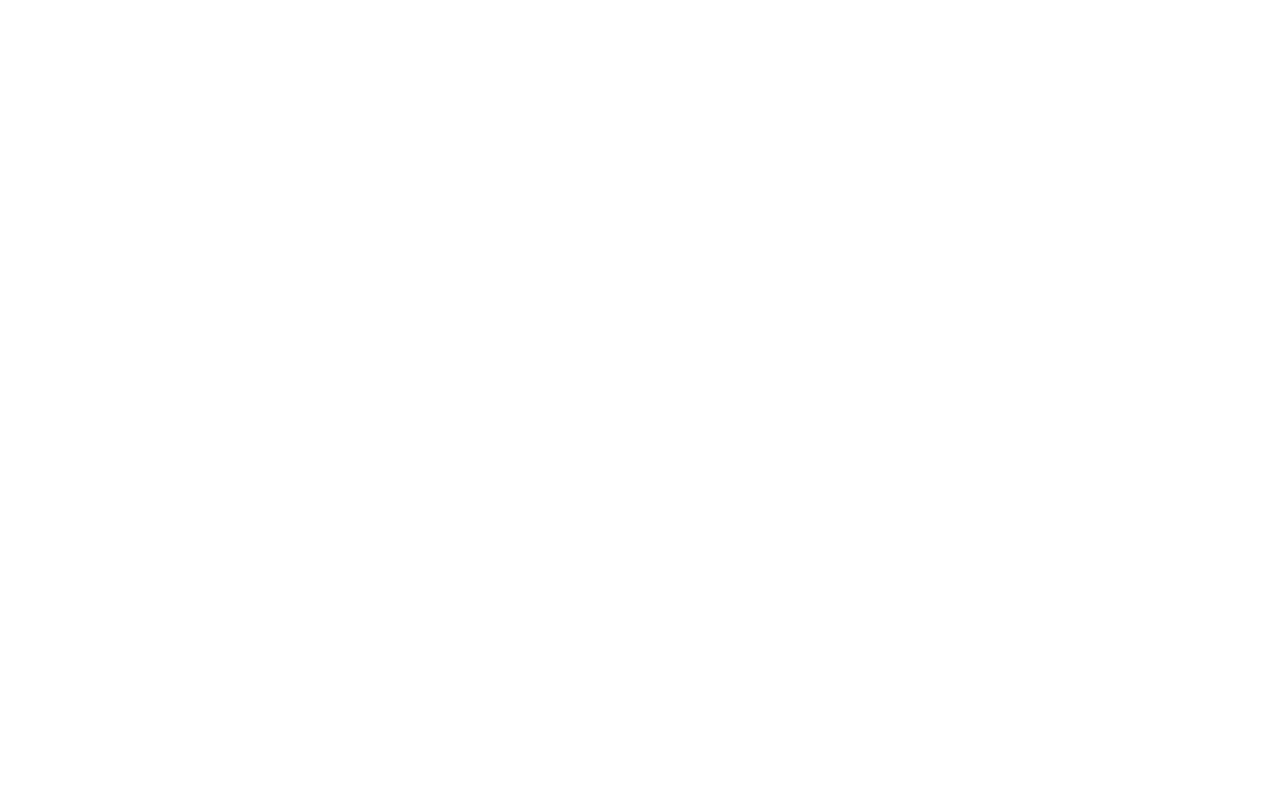
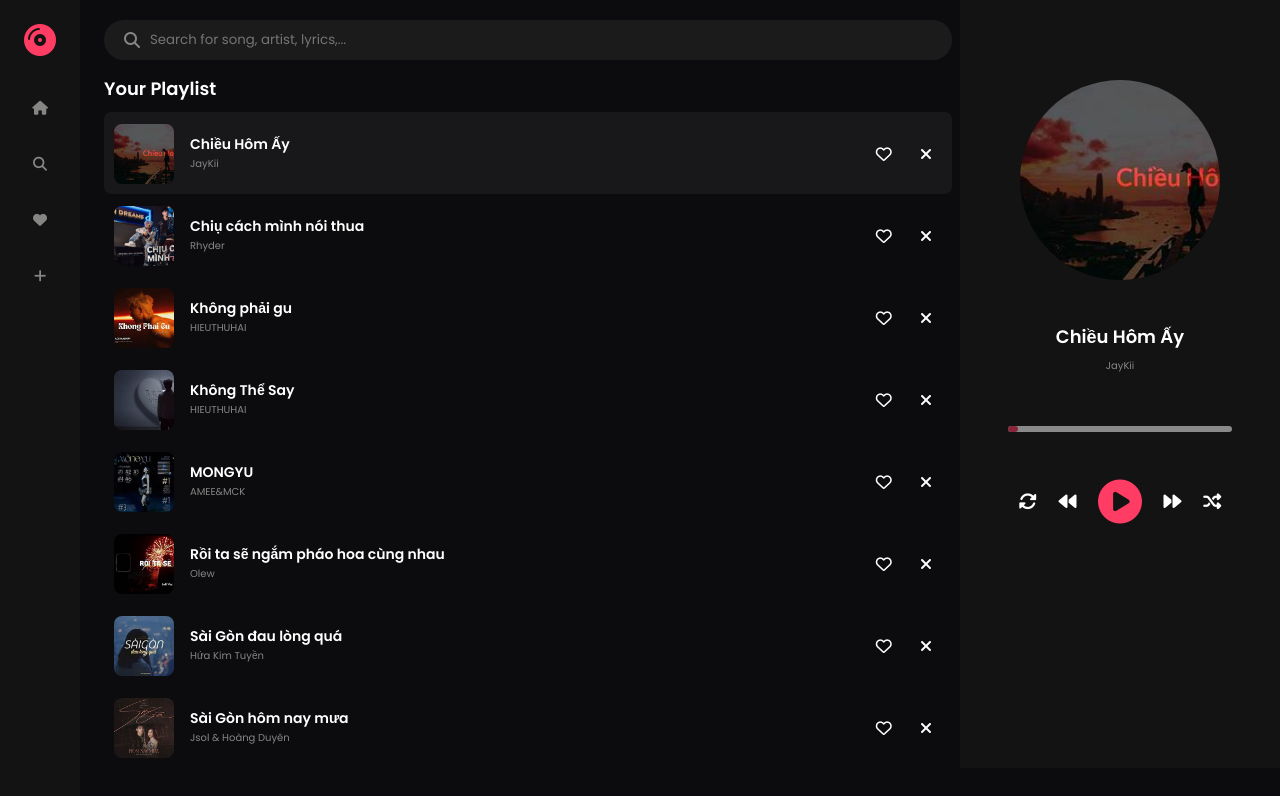
Before and after one commit to CaoKimCam/javascript_basic, a plain HTML site: page exercises/js_basic/task2/index.html in a window 1280 px wide. Drawn offline with Linux system fonts and the light colour scheme.

Commit message:
update basic code music player

```diff
--- a/exercises/js_basic/task2/index.html
+++ b/exercises/js_basic/task2/index.html
@@ -4,55 +4,87 @@
 <head>
     <meta charset="UTF-8">
     <meta name="viewport" content="width=device-width, initial-scale=1.0">
-    <title>Document</title>
+
+    <link rel="preconnect" href="https://fonts.gstatic.com">
+    <link href="https://fonts.googleapis.com/css2?family=Poppins:wght@300;400;600&display=swap" rel="stylesheet">
+    <link rel="stylesheet" href="./stylemain.css">
+
+    <title>Musical</title>
+
+    <script src="https://kit.fontawesome.com/05cacd1f06.js" crossorigin="anonymous"></script>
 </head>
 
 <body>
-    <div>
+    <aside>
+        <div class="logo header">
+            <i class="logo-icon fa-solid fa-compact-disc"></i>
+        </div>
+        <nav>
+            <a href="">
+                <i class="fa-solid fa-house"></i>
+            </a>
+            <a href="">
+                <i class="fa-solid fa-magnifying-glass"></i>
+            </a>
+            <a href="">
+                <i class="fa-solid fa-heart"></i>
+            </a>
+            <a href="">
+                <i class="fa-solid fa-plus"></i>
+            </a>
+        </nav>
+    </aside>
 
-    </div>
-    <script>
-        /**
-         * 1. Render songs
-         * 2. Sccroll top
-         * 3. Play/ pause/ stop
-         * 4. CD rotate
-         * 5. Next/ Previous
-         * 6. Random
-         * 7. Next/ Repeat when ended
-         * 8. Active song
-         * 9. Scroll active song into view
-         * 10. Play song when click
-         */
+    <section>
+        <div class="search-menu header">
+            <div class="search-input">
+                <i class="search-icon fa-solid fa-magnifying-glass"></i>
+                <input class="search-text" type="text" placeholder="Search for song, artist, lyrics,...">
+            </div>
+        </div>
 
-        const $ = document.querySelector.bind(document)
-        const $$ = document.querySelectorAll.bind(document)
-        const app = {
-            songs: [],
-            render: function () {
-                const htmls = this.songs.map(song => {
-                    return `
-                        <div class="song">
-                            <div class="thumb"
-                                style="background-image: url('${song.image}')">
-                            </div>
-                            <div class="body">
-                                <h3 class="title">${song.name}</h3>
-                                <p class="author">${song.singer}</p>
-                            </div>
-                            <div class="option">
-                                <i class="fas fa-ellipis-h"></i>
-                            </div>
-                        </div>
-                    `
+        <div class="main-content">
+            <h4 class="main-content-text">Your Playlist</h4>
 
-                })
-            },
-            start: function () {
-                this.render()
-            }
-        }
-    </script>
+            <div class="playlist">
+
+            </div>
+        </div>
+    </section>
+    <article>
+        <div class="header"></div>
+        <div class="player">
+            <div class="cd">
+                <div class="cd-thumbnail" style="background-image: url('./image/ChieuHomAy.jpg');"></div>
+            </div>
+            <div class="playing-song">
+                <h5 class="playing-song-name">Chiều hôm ấy</h5>
+                <p class="playing-song-artist">JayKii</p>
+            </div>
+            <input id="progress" class="progress" type="range" value="0" step="1" min="0" max="100">
+            <div class="controls">
+                <div class="btn btn-repeat">
+                    <i class="fa-solid fa-rotate"></i>
+                </div>
+                <div class="btn btn-prev">
+                    <i class="fa-solid fa-backward"></i>
+                </div>
+                <div class="btn btn-toggle-play">
+                    <i class="icon-play fa-solid fa-circle-play"></i>
+                    <i class="icon-pause fa-solid fa-circle-pause"></i>
+                </div>
+                <div class="btn btn-next">
+                    <i class="icon-next fa-solid fa-forward"></i>
+                </div>
+                <div class="btn btn-shuffle">
+                    <i class="icon-shuffle fa-solid fa-shuffle"></i>
+                </div>
+            </div>
+            <audio id="audio" src=""></audio>
+        </div>
+    </article>
+
+    <script src="./main.js"></script>
 </body>
 
 </html>
--- /dev/null
+++ b/exercises/js_basic/task2/main.js
@@ -0,0 +1,223 @@
+ /**
+         * 1. Render songs
+         * 2. Sccroll top
+         * 3. Play/ pause/ stop
+         * 4. CD rotate
+         * 5. Next/ Previous
+         * 6. Random
+         * 7. Next/ Repeat when ended
+         * 8. Active song
+         * 9. Scroll active song into view
+         * 10. Play song when click
+         */
+ const $ = document.querySelector.bind(document)
+ const $$ = document.querySelectorAll.bind(document)
+
+ //  define variables
+ const cd= $('.cd')
+ const heading= $('h5.playing-song-name')
+ const cdThumb=$('.cd-thumbnail')
+ const audio=$('#audio')
+ const playBtn=$('.btn-toggle-play')
+ const player = $('.player')
+ const progress=$('#progress')
+ const nextBtn=$('.btn-next')
+ const prevBtn=$('.btn-prev')
+ const repeatBtn=$('.btn-repeat')
+ const suffleBtn=$('.btn-shuffle')
+
+ const app = {
+     currentIndex:0,
+     isPlaying:false,
+     songs: [
+         {
+             index: 0,
+             name: 'Chiều Hôm Ấy',
+             singer: 'JayKii',
+             path: "./music/ChieuHomAy.mp3",
+             image: './image/ChieuHomAy.jpg'
+         },
+         {
+             name: 'Chiụ cách mình nói thua',
+             singer: 'Rhyder',
+             path: "./music/ChiuCachMinhNoiThua.mp3",
+             image: './image/ChiuCachMinhNoiThua.jpg'
+         },
+         {
+             index: 1,
+             name: 'Không phải gu',
+             singer: 'HIEUTHUHAI',
+             path: "./music/KhongPhaiGu.mp3",
+             image: './image/KhongPhaiGu.jpg'
+         },
+         {
+             index: 2,
+             name: 'Không Thể Say',
+             singer: 'HIEUTHUHAI',
+             path: "./music/KhongTheSay.mp3",
+             image: './image/KhongTheSay.jpg'
+         },
+         {
+             index: 3,
+             name: 'MONGYU',
+             singer: 'AMEE&MCK',
+             path: "./music/MONGYU.mp3",
+             image: './image/MongYu.jpg'
+         },
+         {
+             index: 4,
+             name: 'Rồi ta sẽ ngắm pháo hoa cùng nhau',
+             singer: 'Olew',
+             path: "./music/RoiTaSeNgamPhaoHoaCungNhau.mp3",
+             image: './image/RoiTaSeNgamPhaoHoaCungNhau.jpg'
+         },
+         {
+             index: 5,
+             name: 'Sài Gòn đau lòng quá',
+             singer: 'Hứa Kim Tuyền',
+             path: "./music/SaiGonDauLongQua.mp3",
+             image: './image/SaiGonDauLongQua.jpg'
+         },
+         {
+             index: 6,
+             name: 'Sài Gòn hôm nay mưa',
+             singer: 'Jsol & Hoàng Duyên',
+             path: "./music/SaiGonHomNayMua.mp3",
+             image: './image/SaiGonHomNayMua.jpg'
+         },
+     ],
+     render: function () {
+         const htmls = this.songs.map((song, index) => {
+             return `
+             <div class="song ${index == this.currentIndex ? 'active' : ''}" data-index="${index}">
+                <div class="song-contain">
+                    <div class="song-img" style="background-image: url('${song.image}')" alt="" class="song-image"></div>
+                    <div class="song-text">
+                        <h5 class="song-name">${song.name}</h5>
+                        <p class="song-artist">${song.singer}</p>
+                    </div>
+                </div>
+
+                <div class="song-contain song-select">
+                    <div>
+                        <i class="song-favorite-${index} btn song-favorite fa-regular fa-heart" onclick="handleFavorite(event)"></i>
+                        <i class="btn song-remove-${index} fa-solid fa-xmark" onclick="handleRemove(event)"></i>
+                    </div>
+                </div>
+            </div>
+             `
+
+         })
+         $('.playlist').innerHTML = htmls.join('')
+     },
+     definedProperties:function(){
+        Object.defineProperty(this, 'currentSong',{
+            get: function(){
+                return this.songs[this.currentIndex]
+            }
+        })
+     }
+     ,
+     handleEvents: function(){
+        const _this=this;
+        cdWidth= cd.offsetWidth
+
+        // Xử lý CD quay / dừng
+        const cdThumbAnimate=cdThumb.animate([
+            {
+                transform: 'rotate(360deg)'
+            }],
+            {
+                duration: 20000,
+                interation:Infinity
+                // timing function
+            }
+        )
+        cdThumbAnimate.pause()
+        // cdThumb.pause()
+
+        // Xử lý phóng to / thu nhỏ CD
+        document.onscroll=function(){
+            // document.documentElement.scrollTop= window.scrollY (cách dùng)
+            const scrollTop = window.scrollY || document.documentElement.scrollTop
+            const newWidth = cdWidth-scrollTop
+
+            cd.style.width= newWidth>0?newWidth + 'px':0
+            // if (newWidth <= 0) cd.style.height=0
+            cd.style.opacity= newWidth/cdWidth
+        }
+
+        // Xử lý khi click play
+        playBtn.onclick=function(){
+            if (_this.isPlaying) {
+                _this.isPlaying=false
+                audio.pause()
+                playBtn.classList.remove("song-playing")
+            }
+            else{
+                audio.play()
+            }
+        }
+
+        // Khi song được play
+        audio.onplay=function(){
+            _this.isPlaying=true
+            playBtn.classList.add("song-playing")
+            cdThumbAnimate.play()
+        }
+
+        // Khi song bị pause
+        audio.onpause=function(){
+            _this.isPlaying=false
+            playBtn.classList.remove("song-playing")
+            cdThumbAnimate.pause()
+        }
+
+        // Khi tiến độ bài hát thay đổi
+        audio.ontimeupdate=function(){
+            if (audio.duration){
+                const progressPercent= Math.floor(audio.currentTime/audio.duration*100)
+                progress.value=progressPercent
+            }
+        }
+
+        // Xử lý khi tua song
+        progress.onchange=function(e){
+            const seekTime = e.target.value*audio.duration/100;
+            audio.currentTime = seekTime;
+        }
+
+        // Xử lý khi click next
+        nextBtn.onclick=function(){
+            _this.nextSong()
+        }
+     },
+     loadCurrentSong: function (){
+        heading.textContent=this.currentSong.name
+        cdThumb.style.backgroundImage=`url('${this.currentSong.image}')`
+        audio.src=this.currentSong.path
+     },
+     nextSong: function (){
+        this.currentIndex++;
+        if (this.currentIndex >= this.length)
+        {
+            this.currentSong=0
+        }
+        this.loadCurrentSong()
+     }
+     ,
+     start: function () {
+        // định nghĩa các thuộc tính cho object
+        this.definedProperties()
+
+        // Lắng nghe/ xử lý các sự kiện DOM event
+        this.handleEvents()
+
+        // Tải thông tin bài hát đầu tiên khi vào UI
+        this.loadCurrentSong()
+
+        // render playlist
+        this.render()
+     }
+ }
+ app.start()
--- /dev/null
+++ b/exercises/js_basic/task2/stylemain.css
@@ -0,0 +1,333 @@
+:root {
+    --text-color: #fff;
+    --descrip-text-color: #868685;
+}
+
+* {
+    padding: 0;
+    margin: 0;
+    box-sizing: inherit;
+}
+
+html {
+    font-size: 62.5%;
+    line-height: 1.6rem;
+    box-sizing: border-box;
+    font-family: "Poppins", sans-serif;
+}
+
+.btn:hover {
+    cursor: pointer;
+}
+
+body {
+    width: 100%;
+    background-color: #0C0C0E;
+    color: var(--text-color);
+    display: flex;
+    justify-content: space-between;
+}
+
+.header {
+    height: 8rem;
+}
+
+.controls .song-playing .icon-pause {
+    display: block;
+}
+
+.song-playing .icon-play {
+    display: none;
+}
+
+/* Aside */
+aside {
+    width: 8rem;
+    height: 100%;
+    background-color: #131313;
+    position: fixed;
+}
+
+.logo {
+    display: flex;
+    align-items: center;
+    justify-content: center;
+}
+
+.logo-icon {
+    display: block;
+    font-size: 3.2rem;
+    color: #ff3c63;
+}
+
+nav {
+    font-size: 1.4rem;
+    display: flex;
+    flex-direction: column;
+    align-items: center;
+}
+
+nav a {
+    display: block;
+    padding: 2rem 0;
+    text-decoration: none;
+    color: var(--descrip-text-color)
+}
+
+/* Section */
+section {
+    width: 70%;
+    position: relative;
+    left: 8rem;
+}
+
+.search-menu {
+    display: flex;
+}
+
+.search-input {
+    display: flex;
+    align-items: center;
+    margin: 2rem 2.4rem;
+    background-color: #1C1B1C;
+    height: 4rem;
+    border-radius: 45px;
+    font-size: 1.6rem;
+    color: var(--descrip-text-color);
+    width: 100%;
+}
+
+.search-icon {
+    padding-left: 2rem;
+}
+
+.search-text {
+    padding: 1rem;
+    background-color: #1C1B1C;
+    border: none;
+    font-family: "Poppins", sans-serif;
+    width: 100%;
+    color: var(--text-color);
+    border-radius: 45px;
+}
+
+.search-text:focus {
+    outline: none;
+}
+
+/* Main content */
+.main-content {
+    margin: 0 2.4rem;
+}
+
+.main-content-text {
+    padding-bottom: 1.4rem;
+    line-height: 1.8rem;
+    font-size: 1.8rem;
+}
+
+.song,
+.song-contain {
+    display: flex;
+    flex-direction: row;
+    align-items: center;
+}
+
+.song {
+    justify-content: space-between;
+    padding: 1.2rem 0 1rem 1rem;
+    border-radius: 7px;
+}
+
+.song:hover {
+    background-color: rgba(255, 255, 255, 0.03);
+    cursor: pointer;
+}
+
+.song-number {
+    width: 4rem;
+    text-align: center;
+    align-self: center;
+    font-size: 1.2rem;
+    color: var(--descrip-text-color);
+
+}
+
+.song-img {
+    width: 6rem;
+    height: 6rem;
+    border-radius: 8px;
+    background-size: cover;
+}
+
+.song-text {
+    padding-left: 1.6rem;
+}
+
+.song-name {
+    font-size: 1.4rem;
+    font-weight: 550;
+}
+
+.song-artist {
+    padding-top: 0.4rem;
+    font-size: 1rem;
+    color: var(--descrip-text-color)
+}
+
+.song-select {
+    padding-right: 2rem;
+    font-size: 1.6rem;
+    /* width: 20%; */
+    justify-content: space-between;
+}
+
+.song-duration {
+    font-size: 1.4rem;
+    color: var(--descrip-text-color);
+}
+
+.song-select div i {
+    padding-left: 2.4rem;
+}
+
+.song-select{
+    display: absolute;
+    right: 0;
+    top: 0;
+}
+/* Article */
+article {
+    width: 25%;
+    background-color: #131313;
+}
+
+.player {
+    position: sticky;
+    display: flex;
+    flex-direction: column;
+    align-items: center;
+}
+
+.cd {
+    display: flex;
+    width: 20rem;
+    height: 20rem;
+}
+
+.cd-thumbnail {
+    width: 100%;
+    height: 100%;
+    border-radius: 50%;
+    background-color: #0C0C0E;
+    background-size: cover;
+    margin: auto;
+}
+
+.playing-song {
+    margin: 4.8rem;
+    text-align: center;
+}
+
+.playing-song-name {
+    font-size: 1.8rem;
+    line-height: 1.8rem;
+    padding-bottom: 1.2rem;
+    color: var(--text-color);
+}
+
+.playing-song-artist {
+    font-size: 1rem;
+    color: var(--descrip-text-color);
+}
+
+
+
+.btn-toggle-play .icon-pause {
+    display: none;
+}
+
+#progress {
+    margin-top: 0.4rem;
+    width: 70%;
+    -webkit-appearance: none;
+    appearance: none;
+    height: 6px;
+    background: #ffffff;
+    outline: none;
+    opacity: 0.5;
+    -webkit-transition: 0.2s;
+    transition: opacity 0.2s;
+    border-radius: 5px;
+}
+
+.progress::-webkit-slider-thumb {
+    -webkit-appearance: none;
+    appearance: none;
+    width: 10px;
+    height: 6px;
+    background-color: #ff3c63;
+    opacity: 1;
+    cursor: pointer;
+    border-radius: 5px;
+}
+
+.controls {
+    margin: 4.8rem 0;
+    width: 70%;
+    display: flex;
+    justify-content: space-around;
+    align-items: center;
+    font-size: 1.8rem;
+}
+
+.btn-toggle-play {
+    font-size: 4.4rem;
+    color: #ff3c63;
+}
+
+.btn.active {
+    color: #ff3c63;
+}
+
+.btn:active {
+    color: #ff3c63;
+}
+
+.song.active {
+    background-color: rgba(255, 255, 255, 0.05);
+}
+
+.song-favorite.fa-solid {
+    color: #ff3c63;
+}
+
+@media (max-width: 64em) {
+    aside {
+        display: none;
+    }
+
+    body {
+        flex-direction: column;
+    }
+
+    /* Section */
+    section {
+        order: 1;
+        left: 0;
+        width: 85%;
+        align-self: center;
+    }
+
+    .search-menu {
+        display: none;
+    }
+
+    .main-content-text {
+        padding-top: 2rem;
+    }
+    /* Article */
+    article {
+        width: 100%;
+    }
+}
```
Also changed, not shown: exercises/js_basic/knowledge.md (added, +3 -0 lines), exercises/js_basic/task2/introduction.md (+1 -0 lines), exercises/js_basic/task2/image.png (added), exercises/js_basic/task2/style.css (deleted), 3 other files.
